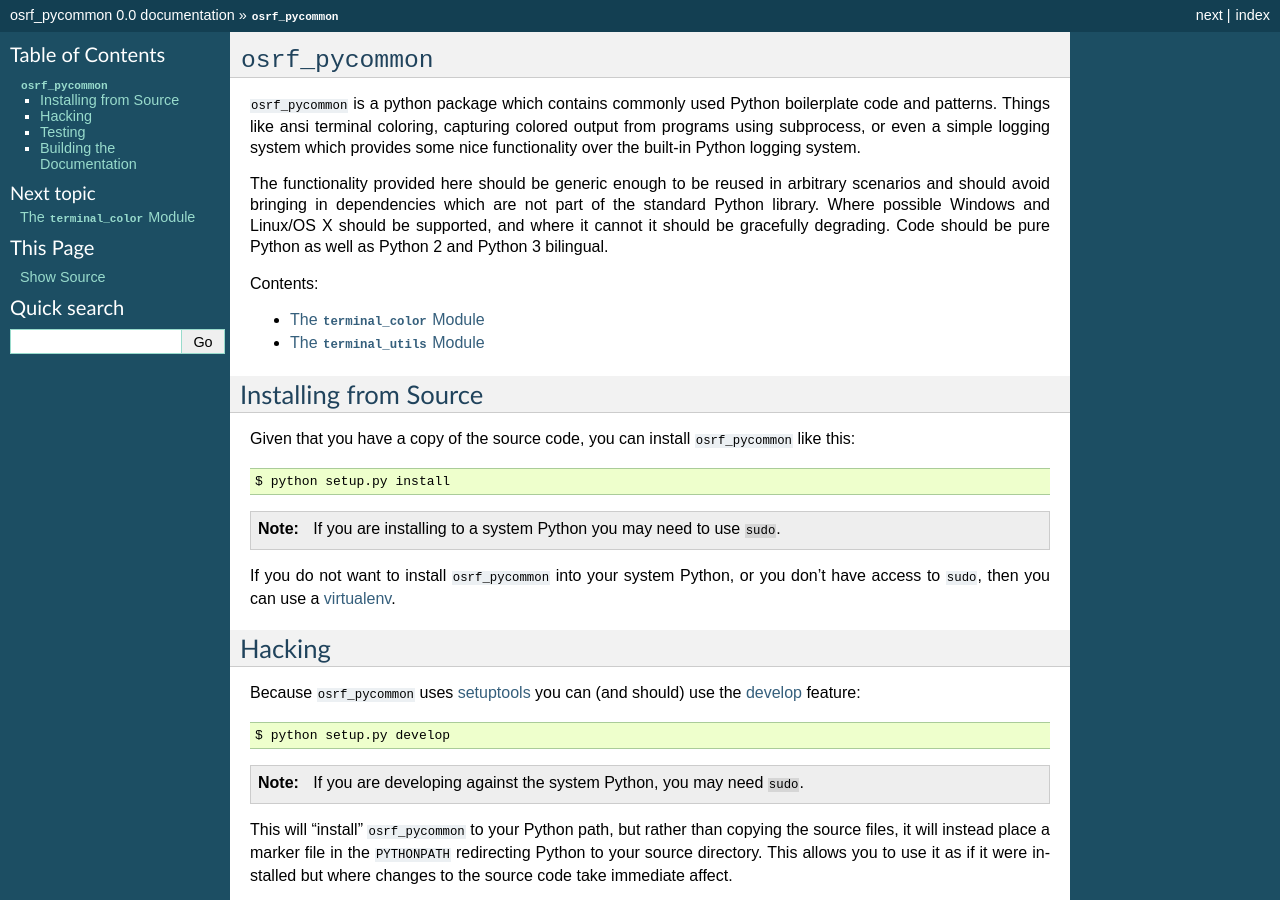
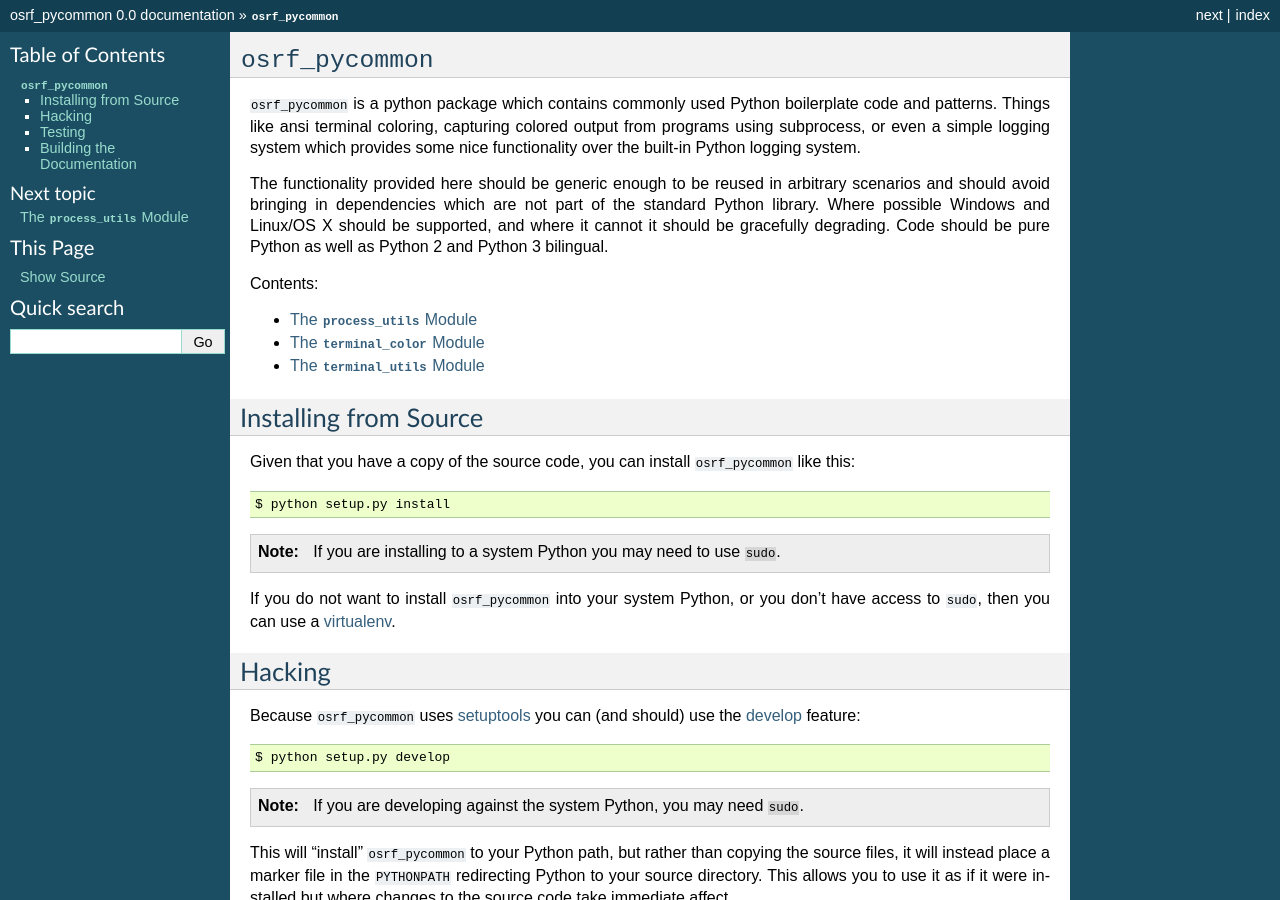
Before and after one commit to osrf/osrf_pycommon, a Sphinx documentation site: the page built from docs/index.rst, in a window 1280 px wide and 900 px high. Built offline with Sphinx 7.4.7, drawn with Linux system fonts in a browser that asks for light colours.

Commit message:
added process_utils module

```diff
--- a/docs/index.rst
+++ b/docs/index.rst
@@ -13,6 +13,7 @@ Contents:
 .. toctree::
     :maxdepth: 2
 
+    process_utils
     terminal_color
     terminal_utils
 
--- /dev/null
+++ b/docs/process_utils.rst
@@ -0,0 +1,5 @@
+The ``process_utils`` Module
+=============================
+
+.. automodule:: osrf_pycommon.process_utils
+    :members:
```
Also changed, not shown: 2 other files.
